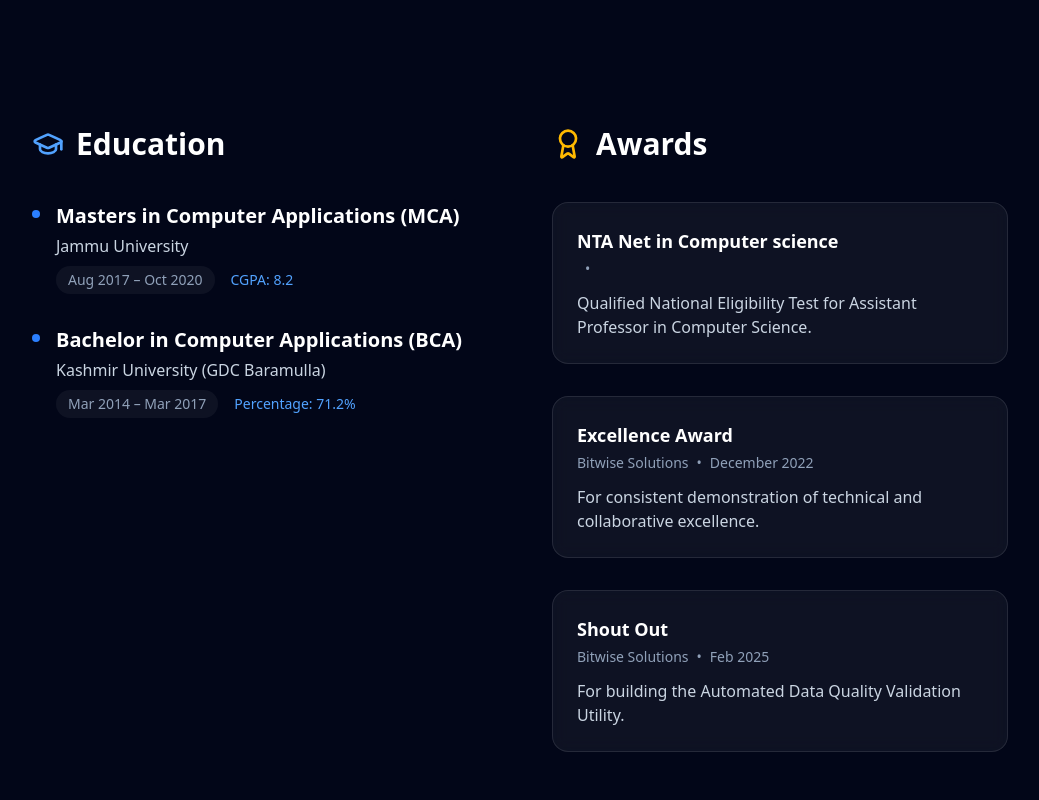
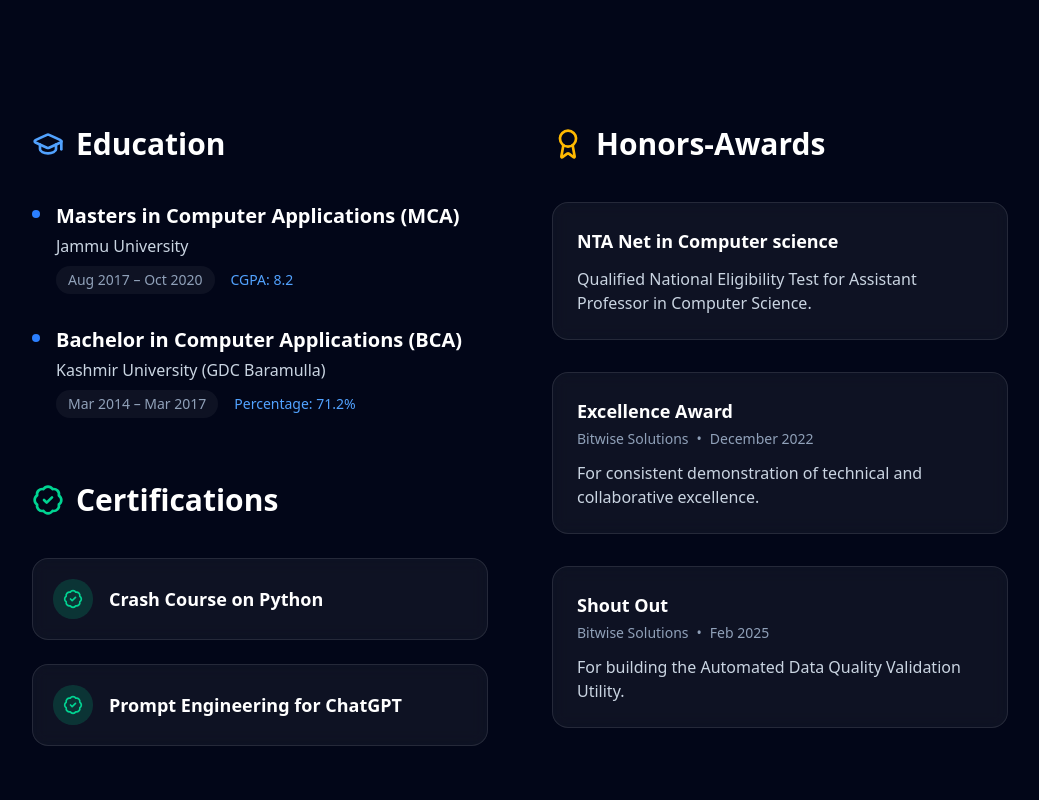
Before and after one commit to Artistic-HilalAhmad/Portgolio, a React (Vite) app in the folder hilal-ahmad-najar---portfolio/: page / in a window 1280 px wide. Shown: the part 3460-4260 px from the top of the page, without its empty margins (120-1159 px from the left). Built offline with nearby package versions, Linux system fonts and the light colour scheme.

Commit message:
Add certifications section to EducationAndAwards

```diff
--- a/hilal-ahmad-najar---portfolio/src/components/EducationAndAwards.tsx
+++ b/hilal-ahmad-najar---portfolio/src/components/EducationAndAwards.tsx
@@ -1,15 +1,17 @@
 import React from 'react';
 import { motion } from 'motion/react';
-import { GraduationCap, Award } from 'lucide-react';
+import { GraduationCap, Award, BadgeCheck } from 'lucide-react';
 import resumeData from '../data/resume.json';
 
 export const EducationAndAwards: React.FC = () => {
-  const { education, awards } = resumeData;
+  const { education, awards, certifications } = resumeData;
 
   return (
     <section id="education" className="relative mx-auto max-w-5xl px-6 py-24">
       <div className="grid gap-16 md:grid-cols-2">
 
+        {/* Left Column: Education & Certifications */}
+        <div className="space-y-16">
           {/* Education */}
           <div>
             <motion.div
@@ -46,7 +48,47 @@ export const EducationAndAwards: React.FC = () => {
             </div>
           </div>
 
-        {/* Awards */}
+          {/* Certifications */}
+          {certifications && certifications.length > 0 && (
+            <div>
+              <motion.div
+                initial={{ opacity: 0, y: 20 }}
+                whileInView={{ opacity: 1, y: 0 }}
+                viewport={{ once: true }}
+                transition={{ duration: 0.6 }}
+                className="mb-10"
+              >
+                <div className="flex items-center gap-3">
+                  <BadgeCheck className="h-8 w-8 text-emerald-400" />
+                  <h2 className="text-3xl font-bold text-white">Certifications</h2>
+                </div>
+              </motion.div>
+
+              <div className="space-y-6">
+                {certifications.map((cert, index) => (
+                  <motion.div
+                    key={index}
+                    initial={{ opacity: 0, x: -20 }}
+                    whileInView={{ opacity: 1, x: 0 }}
+                    viewport={{ once: true }}
+                    transition={{ duration: 0.5, delay: index * 0.1 }}
+                    className="flex items-center gap-4 rounded-2xl border border-white/10 bg-white/5 p-5 backdrop-blur-sm"
+                  >
+                    <div className="flex h-10 w-10 shrink-0 items-center justify-center rounded-full bg-emerald-500/20 text-emerald-400">
+                      <BadgeCheck className="h-5 w-5" />
+                    </div>
+                    <div>
+                      <h3 className="text-lg font-semibold text-white">{cert.title}</h3>
+                      {cert.issuer && <p className="text-sm text-slate-400">{cert.issuer}</p>}
+                    </div>
+                  </motion.div>
+                ))}
+              </div>
+            </div>
+          )}
+        </div>
+
+        {/* Right Column: Honors & Awards */}
         <div>
           <motion.div
             initial={{ opacity: 0, y: 20 }}
@@ -57,7 +99,7 @@ export const EducationAndAwards: React.FC = () => {
           >
             <div className="flex items-center gap-3">
               <Award className="h-8 w-8 text-amber-400" />
-              <h2 className="text-3xl font-bold text-white">Awards</h2>
+              <h2 className="text-3xl font-bold text-white">Honors-Awards</h2>
             </div>
           </motion.div>
 
@@ -72,12 +114,14 @@ export const EducationAndAwards: React.FC = () => {
                 className="rounded-2xl border border-white/10 bg-white/5 p-6 backdrop-blur-sm"
               >
                 <h3 className="text-lg font-semibold text-white">{award.title}</h3>
+                {(award.issuer || award.date) && (
                   <div className="mt-1 flex items-center gap-2 text-sm text-slate-400">
-                  <span>{award.issuer}</span>
-                  <span>•</span>
-                  <span>{award.date}</span>
+                    {award.issuer && <span>{award.issuer}</span>}
+                    {award.issuer && award.date && <span>•</span>}
+                    {award.date && <span>{award.date}</span>}
                   </div>
-                <p className="mt-3 text-slate-300">{award.description}</p>
+                )}
+                {award.description && <p className="mt-3 text-slate-300">{award.description}</p>}
               </motion.div>
             ))}
           </div>
```
Lines whose indentation alone changed are shown as unchanged.
